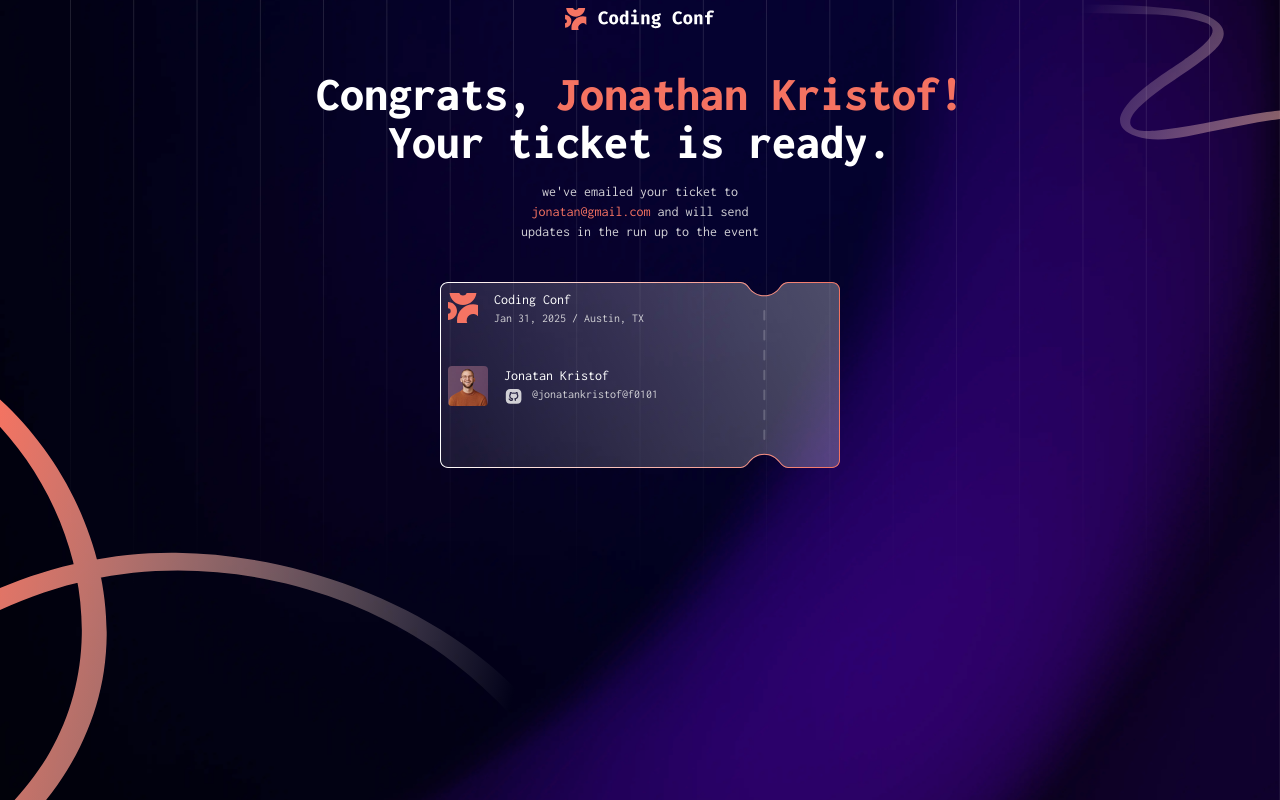
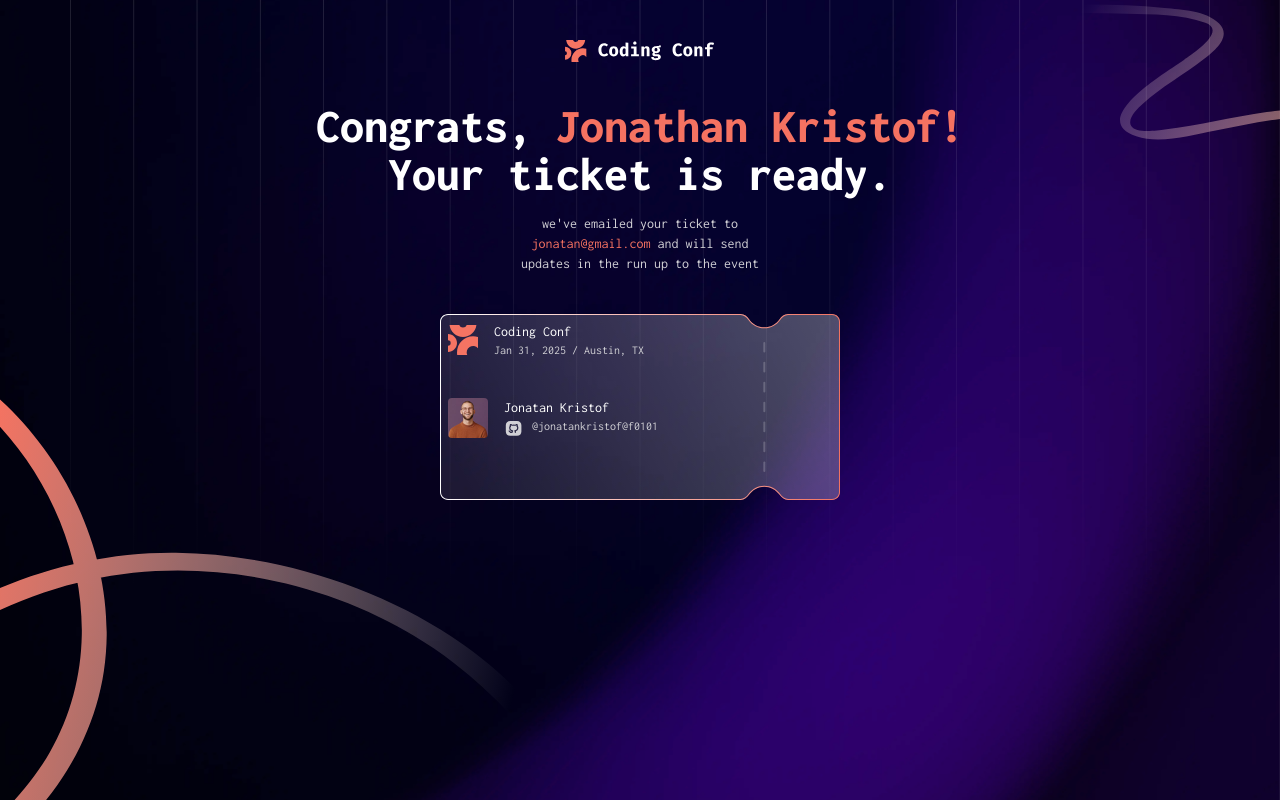
Before and after one commit to stkeys/nextjs-mini-project, a Next.js app: page /ticket in a window 1280 px wide. Built offline with nearby package versions, Linux system fonts and the light colour scheme.

Commit message:
style: adjust top margin for ticket

```diff
--- a/src/app/ticket/page.tsx
+++ b/src/app/ticket/page.tsx
@@ -13,6 +13,7 @@ export default function TicketReceived(){
           alt="Logo"
           width={150}
           height={50}
+          className="mt-4 sm:mt-8"
         />
         <div className="text-center space-y-4 flex items-center flex-col">
           <h1 className="text-3xl sm:text-5xl font-extrabold ">Congrats, <span className="text-[hsl(7,88%,67%)]">Jonathan Kristof!</span> <br/>Your ticket is ready.</h1>
```
